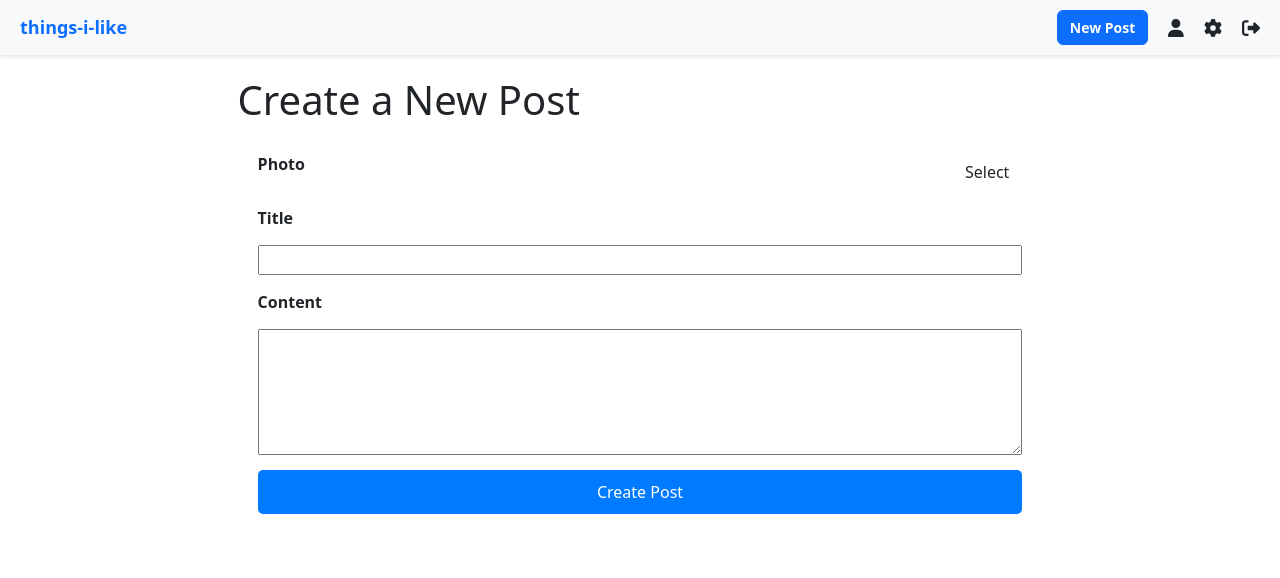
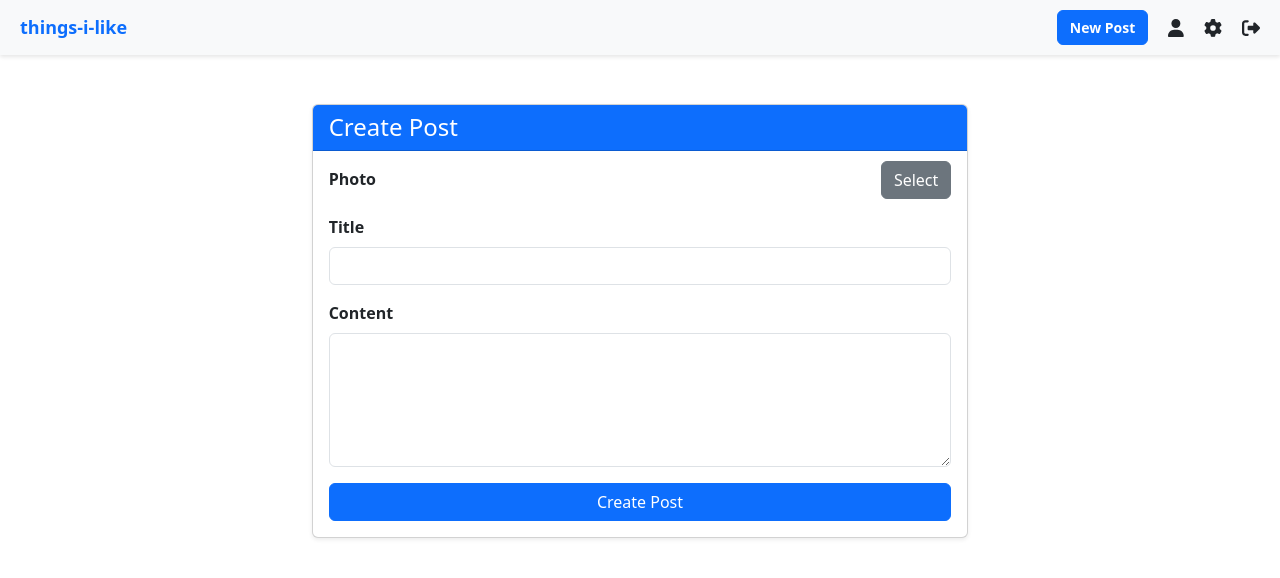
Before and after one commit to jeremingo/things-i-like, a React (Vite) app in the folder apps/frontend/: page /new-post in a window 1280 px wide. Shown: the top 578 px of the page. Built offline with nearby package versions, Linux system fonts and the light colour scheme; sample sign-in values are in the browser's storage.

Commit message:
gh-76 Use Bootstrap in Post Form

```diff
--- a/apps/frontend/src/EditPost.tsx
+++ b/apps/frontend/src/EditPost.tsx
@@ -44,10 +44,7 @@ const EditPost: React.FC = () => {
   }
 
   return (
-    <div style={{ padding: '20px', margin: '0 auto' }}>
-      <h1>Edit Post</h1>
       <PostForm onSubmit={onSubmit} initialData={post} action="Update Post" />
-    </div>
   );
 };
 
--- a/apps/frontend/src/NewPost.tsx
+++ b/apps/frontend/src/NewPost.tsx
@@ -24,10 +24,7 @@ const NewPost: React.FC = () => {
   };
 
   return (
-    <div style={{ padding: '20px', margin: '0 auto' }}>
-      <h1>Create a New Post</h1>
-      <PostForm onSubmit={onSubmit} action="Create Post" />
-    </div>
+    <PostForm onSubmit={onSubmit} action="Create Post" />
   );
 };
 
--- a/apps/frontend/src/PostForm.tsx
+++ b/apps/frontend/src/PostForm.tsx
@@ -8,11 +8,10 @@ import { Post } from "@things-i-like/post";
 import { uploadPhoto } from "./services/file-service";
 
 const schema = z.object({
-  title: z.string()
-    .nonempty('Title is required'),
+  title: z.string().nonempty("Title is required"),
   content: z.string(),
   photo: z.string().optional(),
-})
+});
 
 export type PostFormData = z.infer<typeof schema>;
 
@@ -25,82 +24,123 @@ interface PostFormProps {
 const PostForm: React.FC<PostFormProps> = ({ onSubmit, initialData, action }) => {
   const { register, handleSubmit, formState } = useForm<PostFormData>({
     resolver: zodResolver(schema),
-    mode: 'onChange',
+    mode: "onChange",
     defaultValues: initialData,
   });
-  const [imgSrc, setImgSrc] = useState<File>()
-  const fileInputRef = useRef<HTMLInputElement>(null)
+  const [imgSrc, setImgSrc] = useState<File>();
+  const fileInputRef = useRef<HTMLInputElement>(null);
 
   const navigate = useNavigate();
 
   useEffect(() => {
     if (!authService.isLoggedIn()) {
-      navigate('/login');
+      navigate("/login");
     }
   }, [navigate]);
 
   const imgSelected = (e: ChangeEvent<HTMLInputElement>) => {
-    console.log(e.target.value)
     if (e.target.files && e.target.files.length > 0) {
-      setImgSrc(e.target.files[0])
+      setImgSrc(e.target.files[0]);
     }
-  }
+  };
+
   const selectImg = () => {
-    console.log("Selecting image...")
-    fileInputRef.current?.click()
-  }
+    fileInputRef.current?.click();
+  };
 
-  const onSubmitExtended = (data: PostFormData) =>{
+  const onSubmitExtended = (data: PostFormData) => {
     if (!imgSrc) {
-      onSubmit(data)
-      return
+      onSubmit(data);
+      return;
     } else {
       uploadPhoto(imgSrc as File).then((url) => {
         onSubmit({
           ...data,
-          photo: url
+          photo: url,
         });
-      })
+      });
     }
   };
 
   return (
-    <div style={{ padding: '20px', margin: '0 auto' }}>
-      <form onSubmit={handleSubmit(onSubmitExtended)} style={{ display: 'flex', flexDirection: 'column', gap: '15px' }}>
-        <label htmlFor="file" style={{ fontWeight: 'bold' }}>Photo</label>
-        <div className="d-flex justify-content-center position-relative">
-          {(imgSrc || initialData?.photo) &&
-          <img src={imgSrc ? URL.createObjectURL(imgSrc) : initialData?.photo} style={{ height: "230px", width: "230px" }} className="img-fluid" />}
-          <button type="button" className="btn position-absolute bottom-0 end-0" onClick={selectImg}>
+    <div className="container mt-5" style={{ paddingBottom: "40px" }}>
+      <div className="row justify-content-center">
+        <div className="col-12">
+          <div className="card shadow-sm" style={{ width: "80%", margin: "0 auto" }}>
+            <div className="card-header bg-primary text-white">
+              <h4 className="mb-0">{action}</h4>
+            </div>
+            <div className="card-body">
+              <form onSubmit={handleSubmit(onSubmitExtended)}>
+                <div className="mb-3">
+                  <label htmlFor="file" className="form-label fw-bold">
+                    Photo
+                  </label>
+                  <div className="d-flex justify-content-center position-relative mb-3">
+                    {(imgSrc || initialData?.photo) && (
+                      <img
+                        src={imgSrc ? URL.createObjectURL(imgSrc) : initialData?.photo}
+                        alt="Selected"
+                        className="img-fluid rounded"
+                        style={{ height: "230px", width: "230px", objectFit: "cover" }}
+                      />
+                    )}
+                    <button
+                      type="button"
+                      className="btn btn-secondary position-absolute bottom-0 end-0"
+                      onClick={selectImg}
+                    >
                       Select
                     </button>
                   </div>
+                  <input
+                    style={{ display: "none" }}
+                    ref={fileInputRef}
+                    type="file"
+                    onChange={imgSelected}
+                  />
+                </div>
 
-        <input style={{ display: "none" }} ref={fileInputRef} type="file" onChange={imgSelected}></input>
+                <div className="mb-3">
+                  <label htmlFor="title" className="form-label fw-bold">
+                    Title
+                  </label>
+                  <input
+                    {...register("title")}
+                    type="text"
+                    id="title"
+                    className={`form-control ${formState.errors.title ? "is-invalid" : ""}`}
+                  />
+                  {formState.errors.title && (
+                    <div className="invalid-feedback">{formState.errors.title?.message}</div>
+                  )}
+                </div>
 
-        <label htmlFor="title" style={{ fontWeight: 'bold' }}>Title</label>
-        <input {...register('title')} type="text" id="title" />
-        {formState.errors.title && <p>{formState.errors.title?.message}</p>}
+                <div className="mb-3">
+                  <label htmlFor="content" className="form-label fw-bold">
+                    Content
+                  </label>
+                  <textarea
+                    {...register("content")}
+                    id="content"
+                    rows={5}
+                    className={`form-control ${formState.errors.content ? "is-invalid" : ""}`}
+                  />
+                  {formState.errors.content && (
+                    <div className="invalid-feedback">{formState.errors.content?.message}</div>
+                  )}
+                </div>
 
-        <label htmlFor="content" style={{ fontWeight: 'bold' }}>Content</label>
-        <textarea {...register('content')} id="content" rows={5} />
-        {formState.errors.content && <p>{formState.errors.content?.message}</p>}
-
-        <button
-          type="submit"
-          style={{
-            padding: '10px 20px',
-            fontSize: '16px',
-            backgroundColor: '#007bff',
-            color: 'white',
-            border: 'none',
-            borderRadius: '5px',
-            cursor: 'pointer',
-          }}
-        >
+                <div className="d-grid">
+                  <button type="submit" className="btn btn-primary">
                     {action}
                   </button>
+                </div>
               </form>
+            </div>
+          </div>
+        </div>
+      </div>
     </div>
   );
 };
```
Lines whose indentation alone changed are shown as unchanged.
